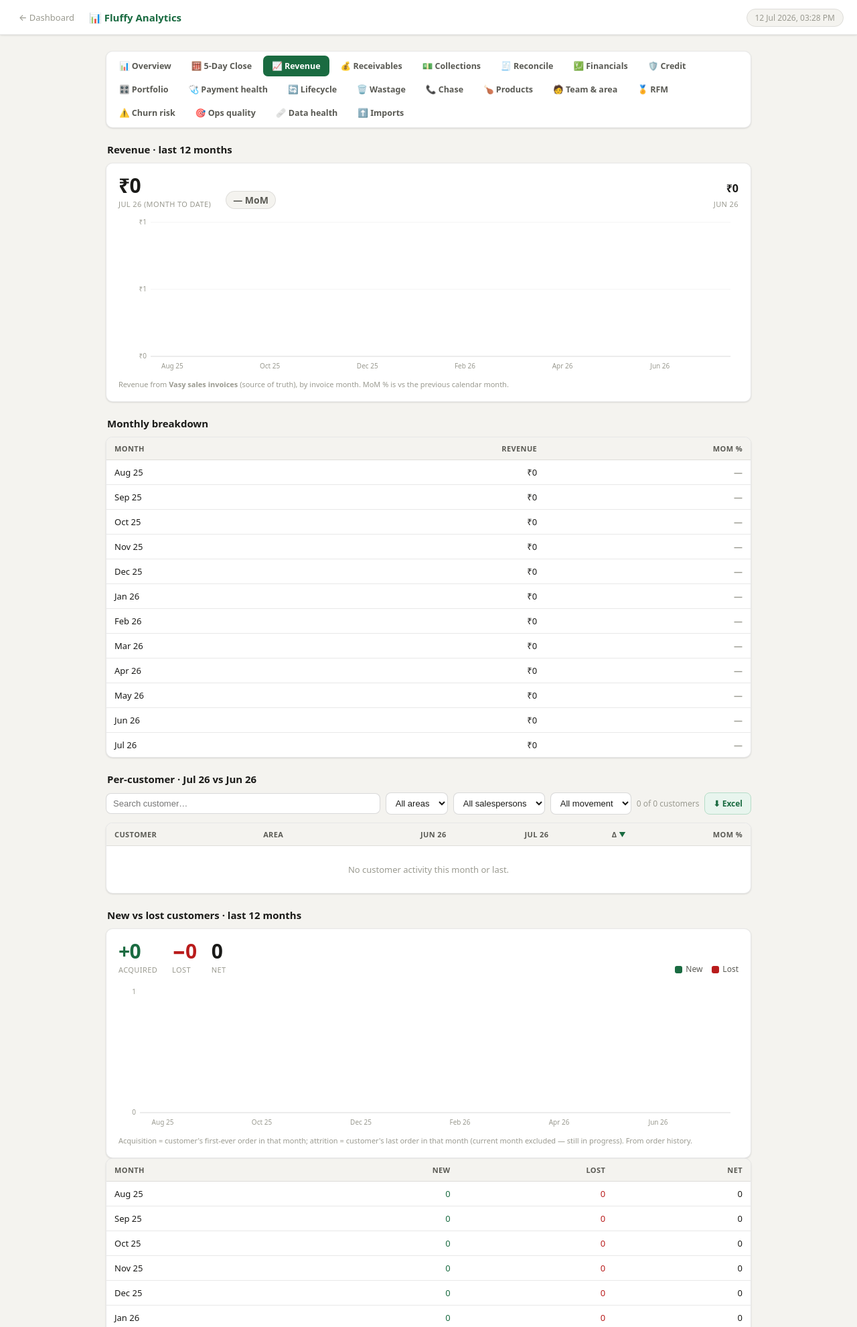
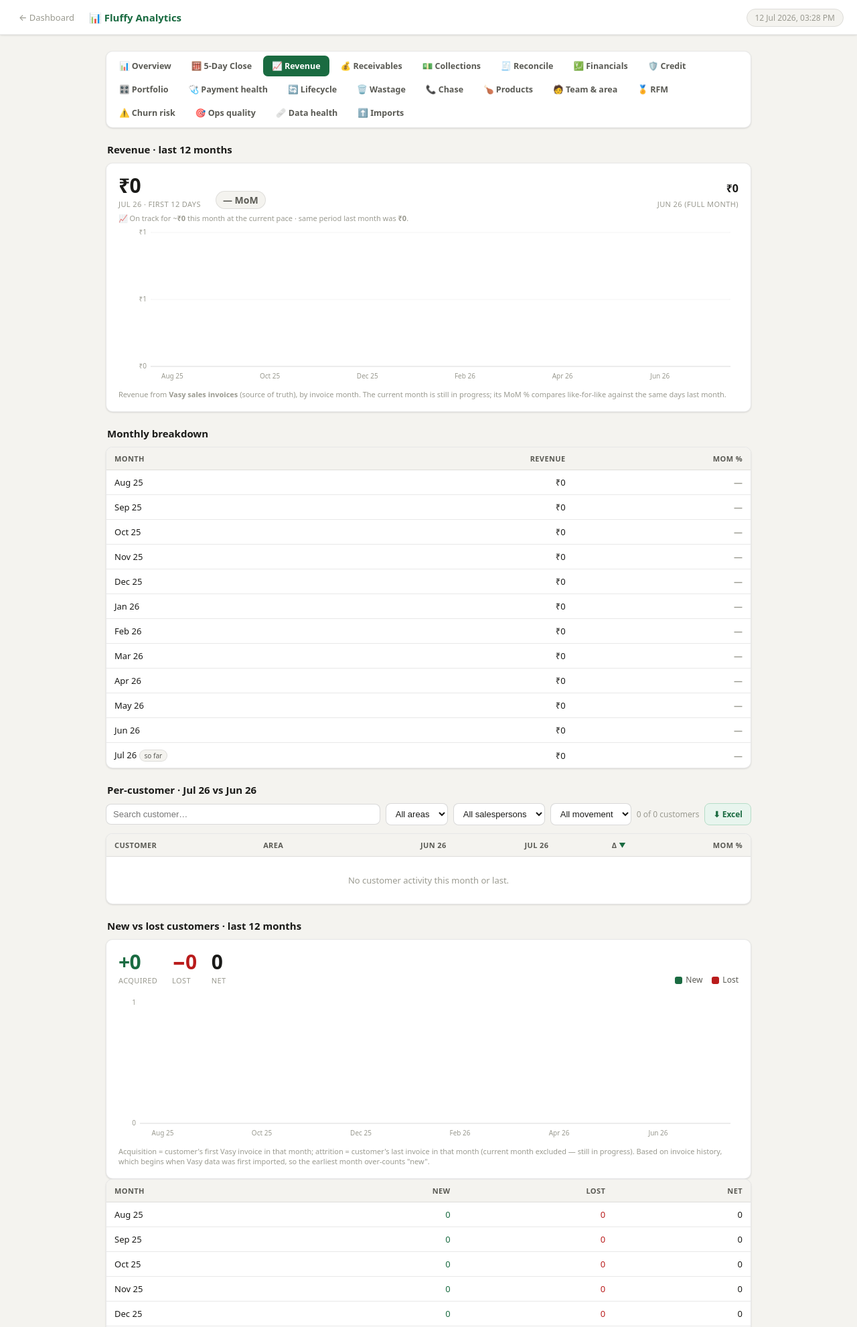
Before and after one commit to 1992tushar/OrdeRR, a FastAPI app: page /dashboard/analytics/revenue in a window 1280 px wide. Shown: the top 1981 px of the page at 67% size. Run offline with FastAPI, Linux system fonts and the light colour scheme; data that the repository does not hold is empty.

Commit message:
Revenue analytics: honest partial-month MoM, trimmed empty months, note fix
- Headline MoM for the in-progress month now compares month-to-date against
  the same day-range last month (like-for-like) instead of a full month,
  plus a run-rate projection; flagged "so far" in hero/table/chart.
- Trim leading all-zero months (not-yet-imported) from the revenue trend and
  new-vs-lost series so the charts don't show phantom zero bars.
- New-vs-lost note now correctly attributes to Vasy invoice history and
  discloses the earliest-month "new" over-count.

Co-Authored-By: Claude Opus 4.8 (1M context) <noreply@anthropic.com>

```diff
--- a/orderr_core/services/analytics_service.py
+++ b/orderr_core/services/analytics_service.py
@@ -13,6 +13,7 @@ grouping to match the app standard (client screens use toLocaleString('en-IN')).
 All figures exclude cancelled orders and void invoices.
 """
 import bisect
+import calendar
 from datetime import date, timedelta
 from statistics import median
 
@@ -2251,10 +2252,20 @@ def revenue_trends(db: Session, today: date, months: int = 12) -> dict:
     keys = _last_n_months(today, months)
     key_set = set(keys)
 
-    # overall monthly totals + per-(customer,month) totals in one pass
+    curr_key = keys[-1]
+    prev_key = keys[-2] if len(keys) >= 2 else None
+
+    # Is the current calendar month still in progress? (today before month-end)
+    days_in_month = calendar.monthrange(today.year, today.month)[1]
+    current_partial = today.day < days_in_month
+
+    # overall monthly totals + per-(customer,month) totals in one pass.
+    # prev_mtd = previous-month revenue up to the SAME day-of-month as today, so
+    # the current (partial) month is compared like-for-like, not against a full month.
     monthly = {k: 0.0 for k in keys}
     per_cust = {}  # customer_id → {month_key: revenue}
     scan_start = date(int(keys[0][:4]), int(keys[0][5:]), 1)
+    prev_mtd = 0.0
 
     inv_rows = (
         db.query(VasyInvoice.customer_id, VasyInvoice.invoice_date, VasyInvoice.total)
@@ -2269,10 +2280,12 @@ def revenue_trends(db: Session, today: date, months: int = 12) -> dict:
         amt = float(total or 0)
         if mk in monthly:
             monthly[mk] += amt
+        if prev_key and mk == prev_key and bdate.day <= today.day:
+            prev_mtd += amt
         if cid is not None:
             per_cust.setdefault(cid, {})[mk] = per_cust.get(cid, {}).get(mk, 0.0) + amt
 
-    # overall trend with MoM
+    # overall trend with MoM (full-month vs full-month for history)
     trend = []
     prev_rev = None
     for k in keys:
@@ -2281,11 +2294,21 @@ def revenue_trends(db: Session, today: date, months: int = 12) -> dict:
         trend.append({
             "key": k, "label": _month_label(k),
             "revenue": rev, "revenue_fmt": fmt_inr(rev), "mom_pct": mom,
+            "partial": False,
         })
         prev_rev = rev
 
-    curr_key = keys[-1]
-    prev_key = keys[-2] if len(keys) >= 2 else None
+    # The current month is partial: its full-vs-full MoM overstates a "drop".
+    # Restate it as MTD-vs-same-period-last-month and flag it for the UI.
+    prev_mtd = round(prev_mtd, 2)
+    if current_partial and trend:
+        trend[-1]["partial"] = True
+        trend[-1]["mom_pct"] = _pct_change(trend[-1]["revenue"], prev_mtd)
+
+    # Trim leading months that precede the first month with any revenue, so the
+    # chart doesn't show a run of ₹0 bars for months simply not yet imported.
+    first_nz = next((i for i, t in enumerate(trend) if t["revenue"] > 0), 0)
+    trend = trend[first_nz:]
 
     # per-customer curr vs prev month
     sp_name = {s.id: s.name for s in db.query(Salesperson).all()}
@@ -2327,8 +2350,18 @@ def revenue_trends(db: Session, today: date, months: int = 12) -> dict:
 
     cust_rows.sort(key=lambda r: r["delta"], reverse=True)
 
-    curr_total = monthly[curr_key]
-    prev_total = monthly[prev_key] if prev_key else 0.0
+    curr_total = round(monthly[curr_key], 2)
+    prev_total = round(monthly[prev_key], 2) if prev_key else 0.0
+
+    # Headline MoM: like-for-like when the month is partial (MTD vs prev-month
+    # same-period), else full-vs-full. Run-rate projects the partial month to a
+    # full-month estimate at the current daily pace.
+    if current_partial:
+        headline_mom = _pct_change(curr_total, prev_mtd)
+        projection = round(curr_total / today.day * days_in_month, 2) if today.day else 0.0
+    else:
+        headline_mom = _pct_change(curr_total, prev_total)
+        projection = curr_total
 
     return {
         "trend": trend,
@@ -2336,7 +2369,11 @@ def revenue_trends(db: Session, today: date, months: int = 12) -> dict:
         "prev_label": _month_label(prev_key) if prev_key else "",
         "current_revenue_fmt": fmt_inr(curr_total),
         "prev_revenue_fmt": fmt_inr(prev_total),
-        "current_mom_pct": _pct_change(curr_total, prev_total),
+        "current_mom_pct": headline_mom,
+        "current_partial": current_partial,
+        "day_of_month": today.day,
+        "prev_mtd_fmt": fmt_inr(prev_mtd),
+        "projection_fmt": fmt_inr(projection),
         "customers": cust_rows,
         "areas": sorted(areas),
         "salespeople": sorted(salespeople),
@@ -2381,6 +2418,11 @@ def new_vs_lost(db: Session, today: date, months: int = 12) -> dict:
 
     series = [{"key": k, "label": _month_label(k), "new": acq[k], "lost": att[k],
                "net": acq[k] - att[k]} for k in keys]
+
+    # Drop leading months before the first with any activity (data-history edge:
+    # months simply not yet imported shouldn't read as "zero acquisitions").
+    first_active = next((i for i, s in enumerate(series) if s["new"] or s["lost"]), 0)
+    series = series[first_active:]
 
     return {
         "series": series,
--- a/orderr_core/templates/dashboard_analytics_revenue.html
+++ b/orderr_core/templates/dashboard_analytics_revenue.html
@@ -83,26 +83,34 @@ tr.row{cursor:pointer} tr.row:hover{background:var(--green-bg)}
     <div class="hero">
       <div>
         <div class="big">{{ rev.current_revenue_fmt }}</div>
-        <div class="lab">{{ rev.current_label }} (month to date)</div>
+        <div class="lab">{{ rev.current_label }}{% if rev.current_partial %} · first {{ rev.day_of_month }} day{{ 's' if rev.day_of_month != 1 else '' }}{% endif %}</div>
       </div>
       {% if rev.current_mom_pct is not none %}
-        <span class="mom {{ 'up' if rev.current_mom_pct > 0 else 'down' if rev.current_mom_pct < 0 else 'flat' }}">
+        <span class="mom {{ 'up' if rev.current_mom_pct > 0 else 'down' if rev.current_mom_pct < 0 else 'flat' }}"
+              title="{% if rev.current_partial %}Same period last month ({{ rev.prev_mtd_fmt }}){% else %}vs {{ rev.prev_label }}{% endif %}">
           {{ '▲' if rev.current_mom_pct > 0 else '▼' if rev.current_mom_pct < 0 else '■' }}
-          {{ rev.current_mom_pct }}% MoM
+          {{ rev.current_mom_pct }}% {{ 'vs same period' if rev.current_partial else 'MoM' }}
         </span>
       {% else %}
         <span class="mom flat">— MoM</span>
       {% endif %}
       <div style="margin-left:auto;text-align:right">
         <div style="font-size:16px;font-weight:700">{{ rev.prev_revenue_fmt }}</div>
-        <div class="lab">{{ rev.prev_label }}</div>
+        <div class="lab">{{ rev.prev_label }} (full month)</div>
       </div>
     </div>
+    {% if rev.current_partial %}
+    <div class="note" style="margin-top:2px">
+      📈 On track for ~<b>{{ rev.projection_fmt }}</b> this month at the current pace ·
+      same period last month was <b>{{ rev.prev_mtd_fmt }}</b>.
+    </div>
+    {% endif %}
     <div class="chart-wrap">
-      <svg class="trend" id="trend" role="img" aria-label="Monthly revenue, last 12 months"></svg>
+      <svg class="trend" id="trend" role="img" aria-label="Monthly revenue trend"></svg>
       <div class="tip" id="tip"></div>
     </div>
-    <div class="note">Revenue from <b>Vasy sales invoices</b> (source of truth), by invoice month. MoM % is vs the previous calendar month.</div>
+    <div class="note">Revenue from <b>Vasy sales invoices</b> (source of truth), by invoice month.
+      {% if rev.current_partial %}The current month is still in progress; its MoM % compares like-for-like against the same days last month.{% else %}MoM % is vs the previous calendar month.{% endif %}</div>
   </div>
 
   <div class="section-title">Monthly breakdown</div>
@@ -112,7 +120,7 @@ tr.row{cursor:pointer} tr.row:hover{background:var(--green-bg)}
       <tbody>
         {% for m in rev.trend %}
         <tr>
-          <td>{{ m.label }}</td>
+          <td>{{ m.label }}{% if m.partial %} <span class="chip">so far</span>{% endif %}</td>
           <td class="num">{{ m.revenue_fmt }}</td>
           <td class="num">
             {% if m.mom_pct is none %}<span class="pct mut">—</span>
@@ -164,7 +172,7 @@ tr.row{cursor:pointer} tr.row:hover{background:var(--green-bg)}
       <svg class="trend" id="growth" role="img" aria-label="New vs lost customers per month" style="height:220px"></svg>
       <div class="tip" id="gtip"></div>
     </div>
-    <div class="note">Acquisition = customer's first-ever order in that month; attrition = customer's last order in that month (current month excluded — still in progress). From order history.</div>
+    <div class="note">Acquisition = customer's first Vasy invoice in that month; attrition = customer's last invoice in that month (current month excluded — still in progress). Based on invoice history, which begins when Vasy data was first imported, so the earliest month over-counts "new".</div>
   </div>
   <div class="wrap"><div class="scroll">
     <table>
@@ -230,7 +238,9 @@ function drawTrend(){
   });
   TREND.forEach((d,i)=>{
     const x=padL+i*(bw+gap), h=(d.revenue/niceMax)*plotH, y=padT+plotH-h, r=Math.min(4,bw/2), rr=h>r?r:0;
-    els+=`<path class="bar" d="M${x},${padT+plotH} L${x},${y+rr} Q${x},${y} ${x+rr},${y} L${x+bw-rr},${y} Q${x+bw},${y} ${x+bw},${y+rr} L${x+bw},${padT+plotH} Z" data-l="${d.label}" data-v="${inr(d.revenue)}" data-x="${x+bw/2}" data-y="${y}"></path>`;
+    const partial = d.partial ? ' fill-opacity="0.5"' : '';
+    const vlab = d.partial ? inr(d.revenue)+' (so far)' : inr(d.revenue);
+    els+=`<path class="bar"${partial} d="M${x},${padT+plotH} L${x},${y+rr} Q${x},${y} ${x+rr},${y} L${x+bw-rr},${y} Q${x+bw},${y} ${x+bw},${y+rr} L${x+bw},${padT+plotH} Z" data-l="${d.label}" data-v="${vlab}" data-x="${x+bw/2}" data-y="${y}"></path>`;
     if (i%(n>8?2:1)===0) els+=`<text class="xlab" x="${x+bw/2}" y="${H-8}" text-anchor="middle">${d.label}</text>`;
   });
   svg.setAttribute('viewBox',`0 0 ${W} ${H}`); svg.innerHTML=els;
```
